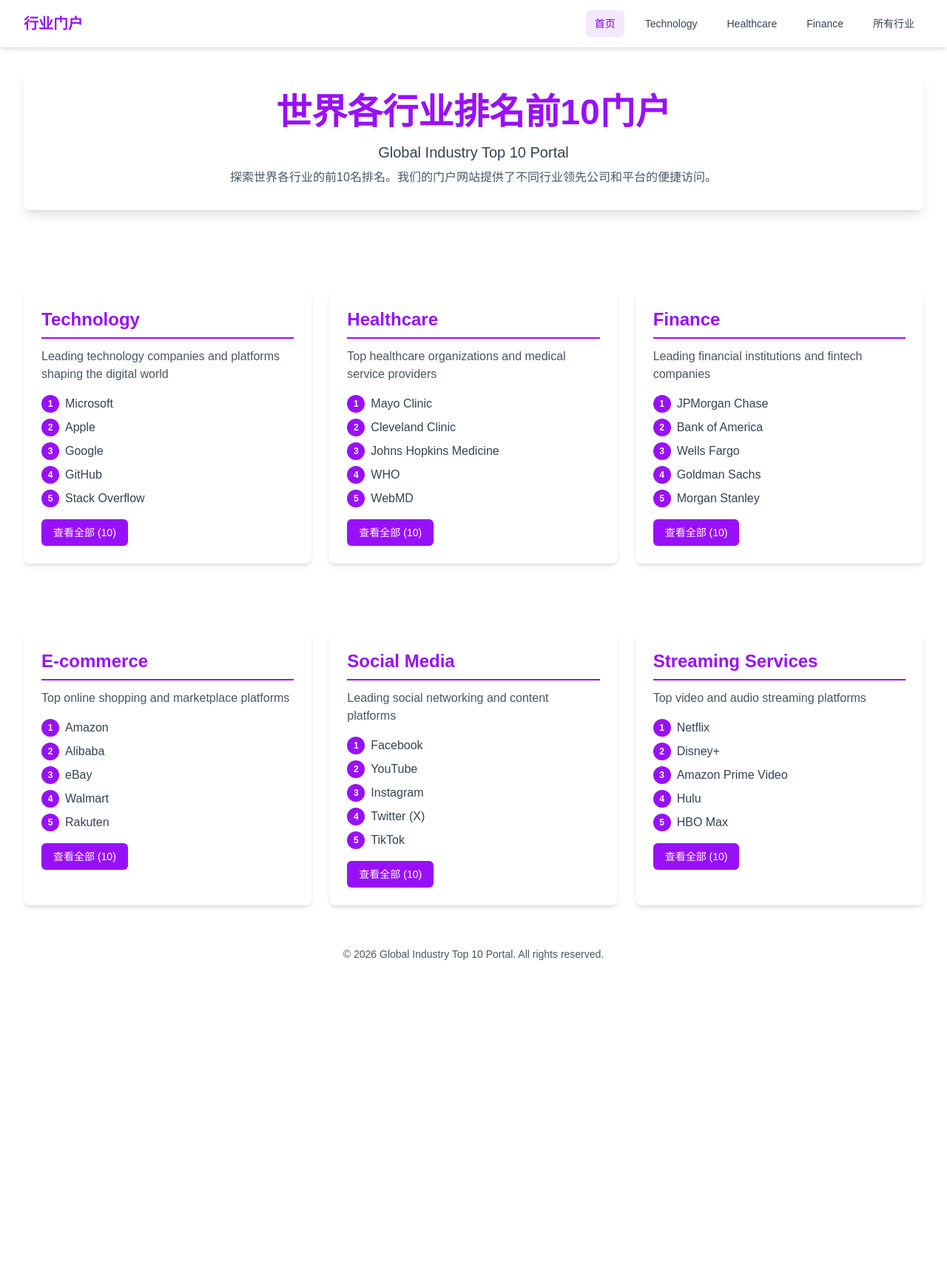
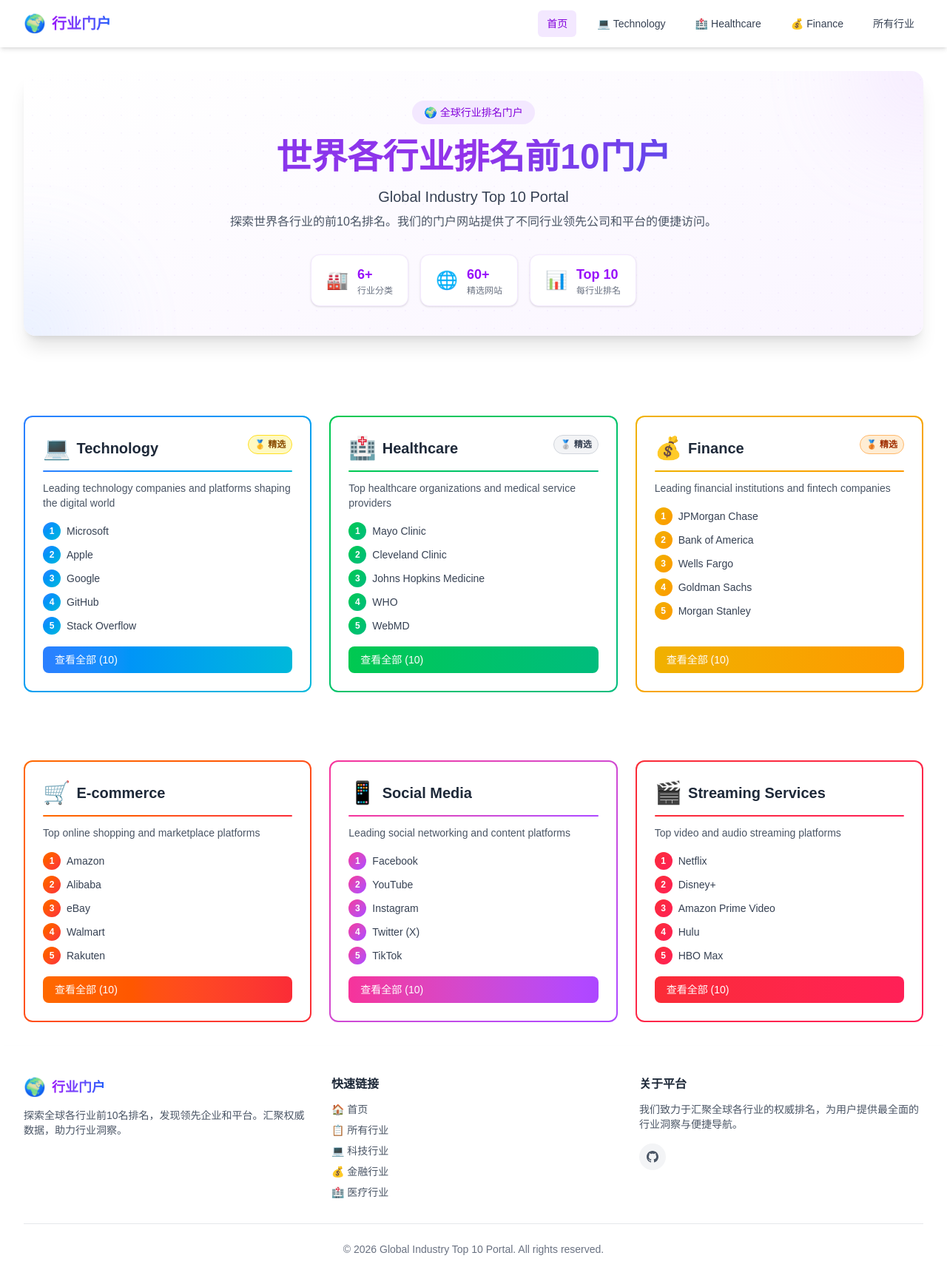
Before and after one commit to linlingwanshan/world, a Next.js app: page / in a window 1280 px wide. Shown: the top 1736 px of the page at 74% size. Before the commit the page ends 1324 px from the top, so only its background shows below. Built offline with nearby package versions, Linux system fonts and the light colour scheme.

Commit message:
feat: modernize UI - hero gradient, industry cards, glassmorphism nav, rich footer
Co-authored-by: sunhaolin <6194896+sunhaolin@users.noreply.github.com>

```diff
--- a/src/app/layout.tsx
+++ b/src/app/layout.tsx
@@ -1,6 +1,7 @@
 import type { Metadata } from "next";
 import "./globals.css";
 import Navigation from "@/components/Navigation";
+import Link from "next/link";
 
 export const metadata: Metadata = {
   title: "Global Industry Top 10 Portal",
@@ -21,11 +22,58 @@ export default function RootLayout({
         <main className="min-h-[calc(100vh-4rem)]">
           {children}
         </main>
-        <footer className="bg-white shadow-md mt-auto py-6">
-          <div className="max-w-7xl mx-auto px-4 sm:px-6 lg:px-8 text-center">
-            <p className="text-gray-600 text-sm">
-              &copy; 2026 Global Industry Top 10 Portal. All rights reserved.
-            </p>
+        <footer className="bg-white/90 backdrop-blur-sm shadow-md mt-auto">
+          <div className="max-w-7xl mx-auto px-4 sm:px-6 lg:px-8 py-10">
+            <div className="grid grid-cols-1 md:grid-cols-3 gap-8">
+              {/* Brand */}
+              <div>
+                <div className="flex items-center gap-2 mb-3">
+                  <span className="text-2xl">🌍</span>
+                  <span className="text-lg font-bold bg-gradient-to-r from-purple-600 to-blue-600 bg-clip-text text-transparent">
+                    行业门户
+                  </span>
+                </div>
+                <p className="text-sm text-gray-600">
+                  探索全球各行业前10名排名，发现领先企业和平台。汇聚权威数据，助力行业洞察。
+                </p>
+              </div>
+              {/* Quick Links */}
+              <div>
+                <h3 className="font-semibold text-gray-800 mb-3">快速链接</h3>
+                <ul className="space-y-2 text-sm text-gray-600">
+                  <li><Link href="/" className="hover:text-purple-600 transition-colors">🏠 首页</Link></li>
+                  <li><Link href="/all-industries" className="hover:text-purple-600 transition-colors">📋 所有行业</Link></li>
+                  <li><Link href="/industry/technology" className="hover:text-purple-600 transition-colors">💻 科技行业</Link></li>
+                  <li><Link href="/industry/finance" className="hover:text-purple-600 transition-colors">💰 金融行业</Link></li>
+                  <li><Link href="/industry/healthcare" className="hover:text-purple-600 transition-colors">🏥 医疗行业</Link></li>
+                </ul>
+              </div>
+              {/* About */}
+              <div>
+                <h3 className="font-semibold text-gray-800 mb-3">关于平台</h3>
+                <p className="text-sm text-gray-600 mb-4">
+                  我们致力于汇聚全球各行业的权威排名，为用户提供最全面的行业洞察与便捷导航。
+                </p>
+                <div className="flex gap-3">
+                  <a
+                    href="https://github.com/linlingwanshan/world"
+                    target="_blank"
+                    rel="noopener noreferrer"
+                    className="w-9 h-9 flex items-center justify-center rounded-full bg-gray-100 hover:bg-purple-100 hover:text-purple-600 transition-colors text-gray-600"
+                    aria-label="GitHub"
+                  >
+                    <svg className="w-4 h-4" fill="currentColor" viewBox="0 0 24 24">
+                      <path d="M12 0c-6.626 0-12 5.373-12 12 0 5.302 3.438 9.8 8.207 11.387.599.111.793-.261.793-.577v-2.234c-3.338.726-4.033-1.416-4.033-1.416-.546-1.387-1.333-1.756-1.333-1.756-1.089-.745.083-.729.083-.729 1.205.084 1.839 1.237 1.839 1.237 1.07 1.834 2.807 1.304 3.492.997.107-.775.418-1.305.762-1.604-2.665-.305-5.467-1.334-5.467-5.931 0-1.311.469-2.381 1.236-3.221-.124-.303-.535-1.524.117-3.176 0 0 1.008-.322 3.301 1.23.957-.266 1.983-.399 3.003-.404 1.02.005 2.047.138 3.006.404 2.291-1.552 3.297-1.23 3.297-1.23.653 1.653.242 2.874.118 3.176.77.84 1.235 1.911 1.235 3.221 0 4.609-2.807 5.624-5.479 5.921.43.372.823 1.102.823 2.222v3.293c0 .319.192.694.801.576 4.765-1.589 8.199-6.086 8.199-11.386 0-6.627-5.373-12-12-12z" />
+                    </svg>
+                  </a>
+                </div>
+              </div>
+            </div>
+            <div className="border-t border-gray-200 mt-8 pt-6 text-center">
+              <p className="text-gray-500 text-sm">
+                &copy; 2026 Global Industry Top 10 Portal. All rights reserved.
+              </p>
+            </div>
           </div>
         </footer>
       </body>
--- a/src/app/page.tsx
+++ b/src/app/page.tsx
@@ -6,16 +6,54 @@ export default function Home() {
     <div className="py-8 px-4 sm:px-6 lg:px-8">
       <div className="max-w-7xl mx-auto">
         {/* Hero Section */}
-        <div className="text-center mb-12 bg-white rounded-lg shadow-lg p-8">
-          <h1 className="text-4xl sm:text-5xl font-bold text-purple-600 mb-4">
+        <div className="text-center mb-12 relative overflow-hidden bg-gradient-to-br from-white to-purple-50 rounded-2xl shadow-xl p-10">
+          {/* Decorative dot grid */}
+          <div
+            className="absolute inset-0 opacity-[0.04]"
+            style={{ backgroundImage: 'radial-gradient(circle, #7c3aed 1px, transparent 1px)', backgroundSize: '24px 24px' }}
+          />
+          {/* Decorative blobs */}
+          <div className="absolute top-0 right-0 w-48 h-48 bg-purple-300 rounded-full -translate-y-1/2 translate-x-1/2 opacity-20 blur-3xl pointer-events-none" />
+          <div className="absolute bottom-0 left-0 w-48 h-48 bg-blue-300 rounded-full translate-y-1/2 -translate-x-1/2 opacity-20 blur-3xl pointer-events-none" />
+
+          <div className="relative z-10">
+            <div className="inline-flex items-center gap-2 bg-purple-100 text-purple-700 text-sm font-medium px-4 py-1.5 rounded-full mb-5">
+              🌍 全球行业排名门户
+            </div>
+            <h1 className="text-4xl sm:text-5xl font-bold mb-4" style={{ background: 'linear-gradient(135deg, #7c3aed, #9333ea, #2563eb)', WebkitBackgroundClip: 'text', WebkitTextFillColor: 'transparent', backgroundClip: 'text' }}>
               世界各行业排名前10门户
             </h1>
-          <p className="text-xl text-gray-700 mb-2">
+            <p className="text-xl text-gray-700 mb-2 font-medium">
               Global Industry Top 10 Portal
             </p>
-          <p className="text-gray-600 max-w-3xl mx-auto">
+            <p className="text-gray-600 max-w-3xl mx-auto mb-8">
               探索世界各行业的前10名排名。我们的门户网站提供了不同行业领先公司和平台的便捷访问。
             </p>
+            {/* Stats badges */}
+            <div className="flex flex-wrap justify-center gap-4">
+              <div className="flex items-center gap-3 bg-white rounded-xl shadow-sm px-5 py-3 border border-purple-100">
+                <span className="text-2xl">🏭</span>
+                <div className="text-left">
+                  <div className="text-lg font-bold text-purple-600">6+</div>
+                  <div className="text-xs text-gray-500">行业分类</div>
+                </div>
+              </div>
+              <div className="flex items-center gap-3 bg-white rounded-xl shadow-sm px-5 py-3 border border-purple-100">
+                <span className="text-2xl">🌐</span>
+                <div className="text-left">
+                  <div className="text-lg font-bold text-purple-600">60+</div>
+                  <div className="text-xs text-gray-500">精选网站</div>
+                </div>
+              </div>
+              <div className="flex items-center gap-3 bg-white rounded-xl shadow-sm px-5 py-3 border border-purple-100">
+                <span className="text-2xl">📊</span>
+                <div className="text-left">
+                  <div className="text-lg font-bold text-purple-600">Top 10</div>
+                  <div className="text-xs text-gray-500">每行业排名</div>
+                </div>
+              </div>
+            </div>
+          </div>
         </div>
 
         {/* Featured Industries */}
@@ -24,8 +62,8 @@ export default function Home() {
             精选行业
           </h2>
           <div className="grid grid-cols-1 md:grid-cols-2 lg:grid-cols-3 gap-6">
-            {industries.slice(0, 3).map((industry) => (
-              <IndustryCard key={industry.id} industry={industry} />
+            {industries.slice(0, 3).map((industry, index) => (
+              <IndustryCard key={industry.id} industry={industry} rank={index + 1} />
             ))}
           </div>
         </div>
--- a/src/components/IndustryCard.tsx
+++ b/src/components/IndustryCard.tsx
@@ -3,26 +3,42 @@ import { Industry } from '@/data/industries';
 
 interface IndustryCardProps {
   industry: Industry;
+  rank?: number;
 }
 
-export default function IndustryCard({ industry }: IndustryCardProps) {
+function RankBadge({ rank }: { rank: number }) {
+  if (rank === 1) return <span className="text-xs font-semibold px-2 py-1 rounded-full border bg-yellow-100 text-yellow-800 border-yellow-300">🥇 精选</span>;
+  if (rank === 2) return <span className="text-xs font-semibold px-2 py-1 rounded-full border bg-gray-100 text-gray-700 border-gray-300">🥈 精选</span>;
+  if (rank === 3) return <span className="text-xs font-semibold px-2 py-1 rounded-full border bg-orange-100 text-orange-800 border-orange-300">🥉 精选</span>;
+  return null;
+}
+
+export default function IndustryCard({ industry, rank }: IndustryCardProps) {
   return (
-    <div className="bg-white rounded-lg shadow-md hover:shadow-xl transition-shadow duration-300 p-6">
-      <h2 className="text-2xl font-bold text-purple-600 mb-3 border-b-2 border-purple-600 pb-2">
+    <div className={`p-[2px] rounded-xl bg-gradient-to-br ${industry.gradient} hover:shadow-2xl transition-all duration-300 hover:scale-[1.02] group`}>
+      <div className="bg-white rounded-[10px] p-6 h-full flex flex-col">
+        <div className="flex items-start justify-between mb-3">
+          <div className="flex items-center gap-2">
+            <span className="text-3xl">{industry.icon}</span>
+            <h2 className="text-xl font-bold text-gray-800">
               {industry.name}
             </h2>
-      <p className="text-gray-600 mb-4">{industry.description}</p>
-      <ul className="space-y-2 mb-4">
+          </div>
+          {rank && <RankBadge rank={rank} />}
+        </div>
+        <div className={`h-0.5 bg-gradient-to-r ${industry.gradient} mb-3 rounded-full`}></div>
+        <p className="text-gray-600 mb-4 text-sm">{industry.description}</p>
+        <ul className="space-y-2 mb-4 flex-1">
           {industry.websites.slice(0, 5).map((website, index) => (
             <li key={index} className="flex items-center">
-            <span className="inline-flex items-center justify-center w-6 h-6 bg-purple-600 text-white rounded-full text-xs font-bold mr-2">
+              <span className={`inline-flex items-center justify-center w-6 h-6 bg-gradient-to-br ${industry.gradient} text-white rounded-full text-xs font-bold mr-2 flex-shrink-0`}>
                 {index + 1}
               </span>
               <a
                 href={website.url}
                 target="_blank"
                 rel="noopener noreferrer"
-              className="text-gray-700 hover:text-purple-600 transition-colors font-medium"
+                className="text-gray-700 hover:text-purple-600 transition-colors font-medium text-sm"
               >
                 {website.name}
               </a>
@@ -31,10 +47,11 @@ export default function IndustryCard({ industry }: IndustryCardProps) {
         </ul>
         <Link
           href={`/industry/${industry.id}`}
-        className="inline-block bg-purple-600 text-white px-4 py-2 rounded-md hover:bg-purple-700 transition-colors text-sm font-medium"
+          className={`inline-block bg-gradient-to-r ${industry.gradient} text-white px-4 py-2 rounded-lg hover:opacity-90 transition-opacity text-sm font-medium`}
         >
           查看全部 ({industry.websites.length})
         </Link>
       </div>
+    </div>
   );
 }
--- a/src/components/Navigation.tsx
+++ b/src/components/Navigation.tsx
@@ -2,12 +2,19 @@
 
 import Link from 'next/link';
 import { usePathname } from 'next/navigation';
-import { useState } from 'react';
+import { useState, useEffect } from 'react';
 import { industries } from '@/data/industries';
 
 export default function Navigation() {
   const [isMenuOpen, setIsMenuOpen] = useState(false);
+  const [scrolled, setScrolled] = useState(false);
   const pathname = usePathname();
+
+  useEffect(() => {
+    const handleScroll = () => setScrolled(window.scrollY > 20);
+    window.addEventListener('scroll', handleScroll);
+    return () => window.removeEventListener('scroll', handleScroll);
+  }, []);
 
   const toggleMenu = () => {
     setIsMenuOpen(!isMenuOpen);
@@ -18,12 +25,17 @@ export default function Navigation() {
   };
 
   return (
-    <nav className="bg-white shadow-md sticky top-0 z-50">
+    <nav className={`sticky top-0 z-50 transition-all duration-300 ${
+      scrolled
+        ? 'bg-white/90 backdrop-blur-md shadow-lg'
+        : 'bg-white/70 backdrop-blur-sm shadow-md'
+    }`}>
       <div className="max-w-7xl mx-auto px-4 sm:px-6 lg:px-8">
         <div className="flex justify-between h-16">
           <div className="flex items-center">
-            <Link href="/" className="flex-shrink-0 flex items-center">
-              <h1 className="text-xl font-bold text-purple-600">
+            <Link href="/" className="flex-shrink-0 flex items-center gap-2">
+              <span className="text-2xl">🌍</span>
+              <h1 className="text-xl font-bold bg-gradient-to-r from-purple-600 to-blue-600 bg-clip-text text-transparent">
                 行业门户
               </h1>
             </Link>
@@ -45,12 +57,13 @@ export default function Navigation() {
               <Link
                 key={industry.id}
                 href={`/industry/${industry.id}`}
-                className={`px-3 py-2 rounded-md text-sm font-medium transition-colors ${
+                className={`px-3 py-2 rounded-md text-sm font-medium transition-colors flex items-center gap-1 ${
                   isActive(`/industry/${industry.id}`)
                     ? 'bg-purple-100 text-purple-700'
                     : 'text-gray-700 hover:bg-purple-50 hover:text-purple-600'
                 }`}
               >
+                <span>{industry.icon}</span>
                 {industry.name}
               </Link>
             ))}
@@ -71,52 +84,32 @@ export default function Navigation() {
             <button
               onClick={toggleMenu}
               type="button"
-              className="inline-flex items-center justify-center p-2 rounded-md text-gray-700 hover:text-purple-600 hover:bg-purple-50 focus:outline-none focus:ring-2 focus:ring-inset focus:ring-purple-500"
-              aria-expanded="false"
+              className="inline-flex items-center justify-center p-2 rounded-md text-gray-700 hover:text-purple-600 hover:bg-purple-50 focus:outline-none focus:ring-2 focus:ring-inset focus:ring-purple-500 transition-colors"
+              aria-expanded={isMenuOpen}
             >
               <span className="sr-only">打开主菜单</span>
-              {!isMenuOpen ? (
               <svg
-                  className="block h-6 w-6"
+                className={`h-6 w-6 transition-transform duration-300 ${isMenuOpen ? 'rotate-90' : ''}`}
                 xmlns="http://www.w3.org/2000/svg"
                 fill="none"
                 viewBox="0 0 24 24"
                 stroke="currentColor"
                 aria-hidden="true"
               >
-                  <path
-                    strokeLinecap="round"
-                    strokeLinejoin="round"
-                    strokeWidth={2}
-                    d="M4 6h16M4 12h16M4 18h16"
-                  />
+                {!isMenuOpen ? (
+                  <path strokeLinecap="round" strokeLinejoin="round" strokeWidth={2} d="M4 6h16M4 12h16M4 18h16" />
+                ) : (
+                  <path strokeLinecap="round" strokeLinejoin="round" strokeWidth={2} d="M6 18L18 6M6 6l12 12" />
+                )}
               </svg>
-              ) : (
-                <svg
-                  className="block h-6 w-6"
-                  xmlns="http://www.w3.org/2000/svg"
-                  fill="none"
-                  viewBox="0 0 24 24"
-                  stroke="currentColor"
-                  aria-hidden="true"
-                >
-                  <path
-                    strokeLinecap="round"
-                    strokeLinejoin="round"
-                    strokeWidth={2}
-                    d="M6 18L18 6M6 6l12 12"
-                  />
-                </svg>
-              )}
             </button>
           </div>
         </div>
       </div>
 
-      {/* Mobile menu */}
-      {isMenuOpen && (
-        <div className="md:hidden">
-          <div className="px-2 pt-2 pb-3 space-y-1 sm:px-3">
+      {/* Mobile menu with slide animation */}
+      <div className={`md:hidden overflow-hidden transition-all duration-300 ease-in-out ${isMenuOpen ? 'max-h-96 opacity-100' : 'max-h-0 opacity-0'}`}>
+        <div className="px-2 pt-2 pb-3 space-y-1 sm:px-3 bg-white/95 backdrop-blur-sm border-t border-gray-100">
           <Link
             href="/"
             onClick={() => setIsMenuOpen(false)}
@@ -133,12 +126,13 @@ export default function Navigation() {
               key={industry.id}
               href={`/industry/${industry.id}`}
               onClick={() => setIsMenuOpen(false)}
-                className={`block px-3 py-2 rounded-md text-base font-medium ${
+              className={`flex items-center gap-2 px-3 py-2 rounded-md text-base font-medium ${
                 isActive(`/industry/${industry.id}`)
                   ? 'bg-purple-100 text-purple-700'
                   : 'text-gray-700 hover:bg-purple-50 hover:text-purple-600'
               }`}
             >
+              <span>{industry.icon}</span>
               {industry.name}
             </Link>
           ))}
@@ -155,7 +149,6 @@ export default function Navigation() {
           </Link>
         </div>
       </div>
-      )}
     </nav>
   );
 }
--- a/src/data/industries.ts
+++ b/src/data/industries.ts
@@ -9,6 +9,8 @@ export interface Industry {
   name: string;
   description: string;
   websites: Website[];
+  icon: string;
+  gradient: string;
 }
 
 export const industries: Industry[] = [
@@ -16,6 +18,8 @@ export const industries: Industry[] = [
     id: 'technology',
     name: 'Technology',
     description: 'Leading technology companies and platforms shaping the digital world',
+    icon: '💻',
+    gradient: 'from-blue-500 to-cyan-500',
     websites: [
       { name: 'Microsoft', url: 'https://www.microsoft.com', description: 'Cloud computing and software solutions' },
       { name: 'Apple', url: 'https://www.apple.com', description: 'Consumer electronics and software' },
@@ -33,6 +37,8 @@ export const industries: Industry[] = [
     id: 'healthcare',
     name: 'Healthcare',
     description: 'Top healthcare organizations and medical service providers',
+    icon: '🏥',
+    gradient: 'from-green-500 to-emerald-500',
     websites: [
       { name: 'Mayo Clinic', url: 'https://www.mayoclinic.org', description: 'Medical care and research' },
       { name: 'Cleveland Clinic', url: 'https://www.clevelandclinic.org', description: 'Medical center and healthcare' },
@@ -50,6 +56,8 @@ export const industries: Industry[] = [
     id: 'finance',
     name: 'Finance',
     description: 'Leading financial institutions and fintech companies',
+    icon: '💰',
+    gradient: 'from-yellow-500 to-amber-500',
     websites: [
       { name: 'JPMorgan Chase', url: 'https://www.jpmorganchase.com', description: 'Banking and financial services' },
       { name: 'Bank of America', url: 'https://www.bankofamerica.com', description: 'Consumer and commercial banking' },
@@ -67,6 +75,8 @@ export const industries: Industry[] = [
     id: 'ecommerce',
     name: 'E-commerce',
     description: 'Top online shopping and marketplace platforms',
+    icon: '🛒',
+    gradient: 'from-orange-500 to-red-500',
     websites: [
       { name: 'Amazon', url: 'https://www.amazon.com', description: 'Online marketplace and retail' },
       { name: 'Alibaba', url: 'https://www.alibaba.com', description: 'B2B e-commerce platform' },
@@ -84,6 +94,8 @@ export const industries: Industry[] = [
     id: 'social-media',
     name: 'Social Media',
     description: 'Leading social networking and content platforms',
+    icon: '📱',
+    gradient: 'from-pink-500 to-purple-500',
     websites: [
       { name: 'Facebook', url: 'https://www.facebook.com', description: 'Social networking platform' },
       { name: 'YouTube', url: 'https://www.youtube.com', description: 'Video sharing platform' },
@@ -101,6 +113,8 @@ export const industries: Industry[] = [
     id: 'streaming',
     name: 'Streaming Services',
     description: 'Top video and audio streaming platforms',
+    icon: '🎬',
+    gradient: 'from-red-500 to-rose-500',
     websites: [
       { name: 'Netflix', url: 'https://www.netflix.com', description: 'Video streaming service' },
       { name: 'Disney+', url: 'https://www.disneyplus.com', description: 'Streaming entertainment' },
```
Also changed, not shown: 1 other file (tests, documents, lock files or other folders). Lines whose indentation alone changed are shown as unchanged.
